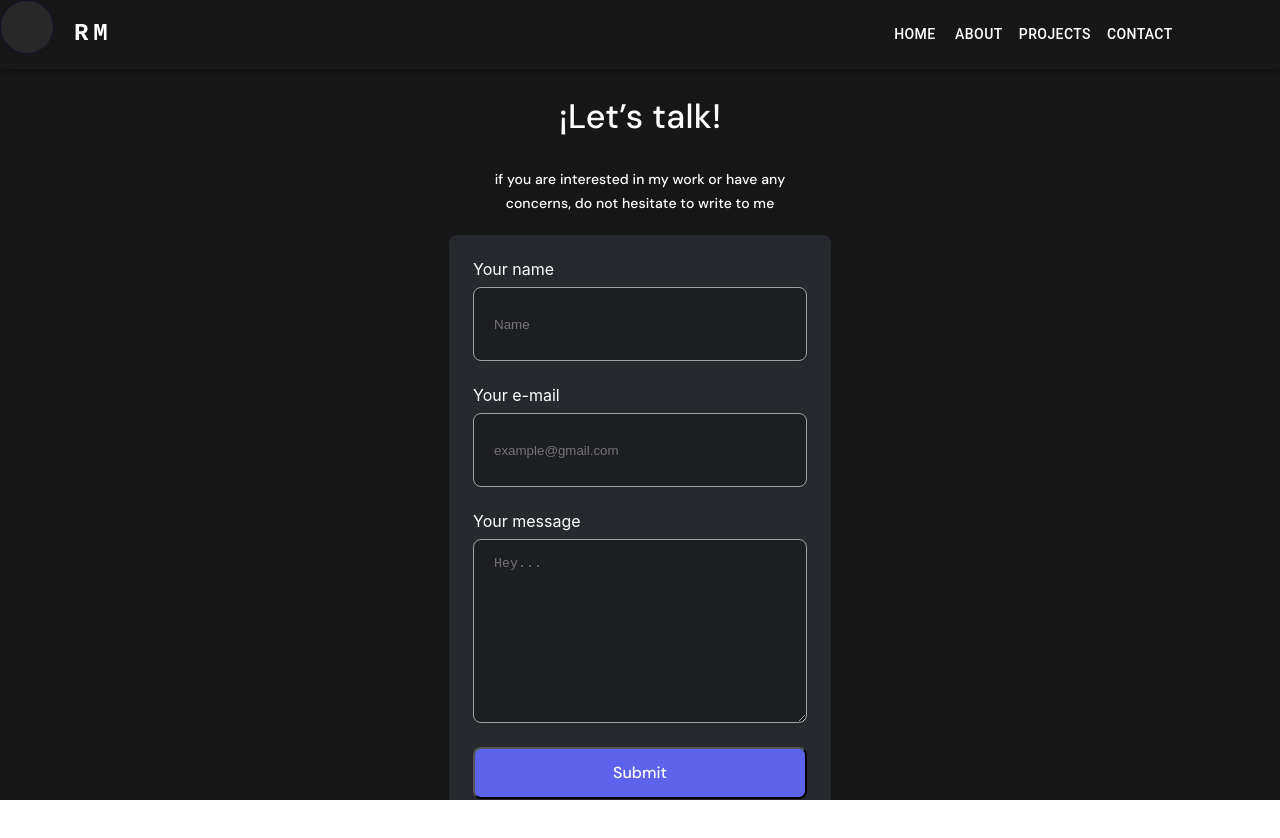
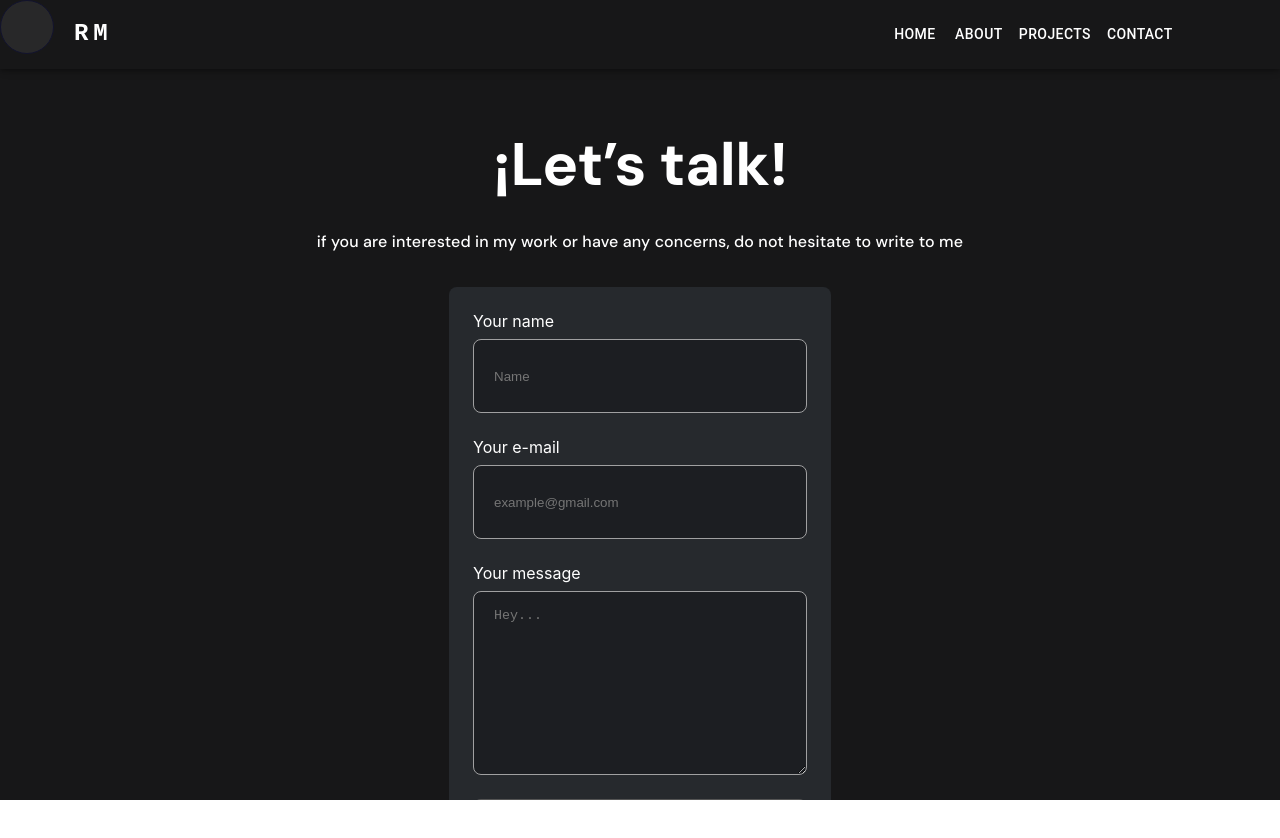
Before and after one commit to astrohunter62/react-portfolio, a React (Create React App) app: page /contact in a window 1280 px wide. Shown: the top 838 px of the page. Built offline with nearby package versions, Linux system fonts and the light colour scheme.

Commit message:
🎨 STYLE: desktop version of contact page

```diff
--- a/src/stylesheets/Contact.css
+++ b/src/stylesheets/Contact.css
@@ -131,3 +131,30 @@ flex: none;
 order: 3;
 flex-grow: 0;
 }
+
+/* Desktop version */
+@media (min-width: 768px) {
+  .contact-container {
+    padding: 64px 397px 128px;
+    gap: 44px;
+    /* width: 1440px; */
+  }
+
+  .contact-content {
+    width: 648px;
+  }
+
+  .contact-content__title {
+    font-weight: 700;
+font-size: 60px;
+line-height: 71px;
+letter-spacing: -0.5px;
+  }
+
+  .contact-content__description {
+    font-size: 16px;
+line-height: 20px;
+letter-spacing: 0.15px;
+width: 648px;
+  }
+}
```
